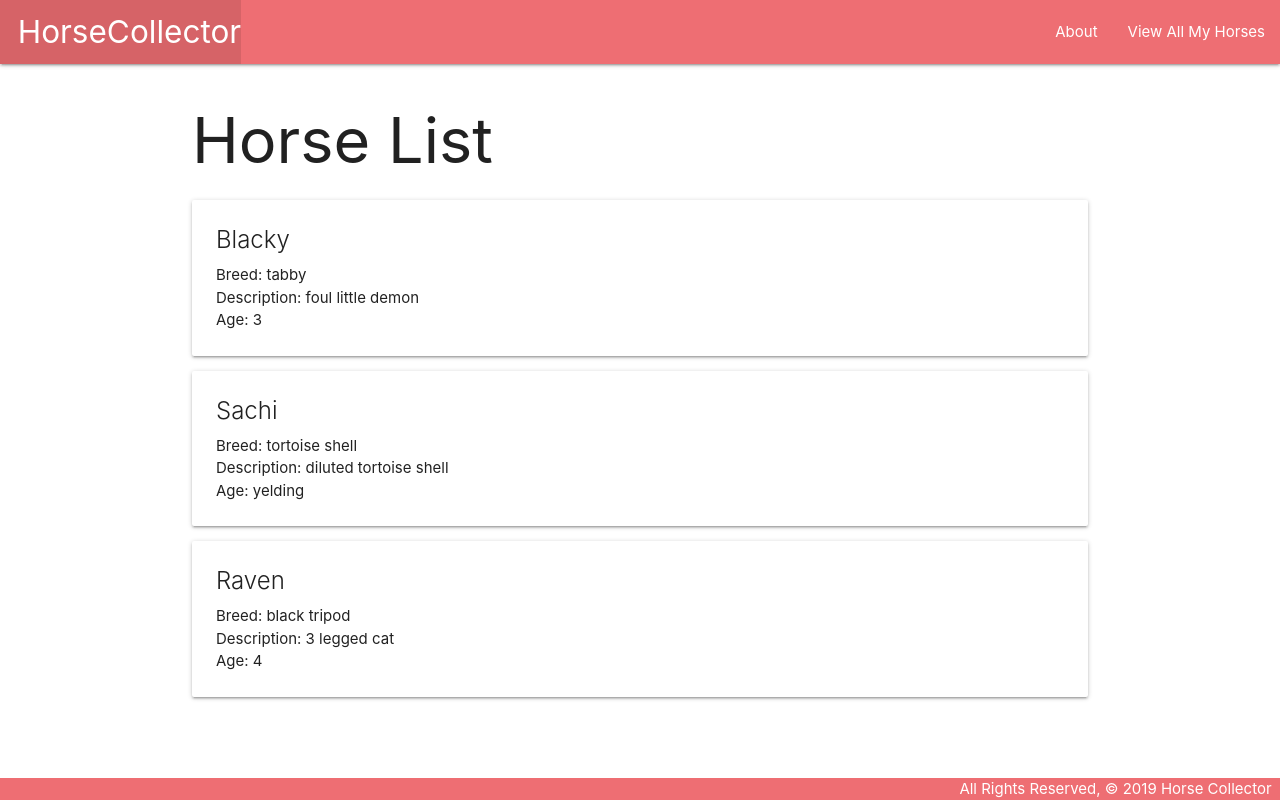
After one commit to lemonmade1/Horse_Collector_Xample, a Django app: page /horses/ in a window 1280 px wide. The commit adds this page. Run offline with Django 3.2, Linux system fonts and the light colour scheme.

Commit message:
finished day 1 Lab

```diff
--- a/horse_collector/urls.py
+++ b/horse_collector/urls.py
@@ -18,9 +18,8 @@ from django.contrib import admin
 from django.urls import path, include
 
 urlpatterns = [
+
     path('admin/', admin.site.urls),
 
     path('', include('main_app.urls')),
-
-    # path('about/', include(views.about, name='about')),
 ]
--- a/main_app/templates/base.html
+++ b/main_app/templates/base.html
@@ -22,6 +22,7 @@
         </ul>
         <ul class="right">
           <li><a href="/about">About</a></li>
+          <li><a href="/horses">View All My Horses</a></li>
         </ul>
       </div>
     </nav>
--- /dev/null
+++ b/main_app/templates/horses/index.html
@@ -0,0 +1,24 @@
+{% extends 'base.html' %}
+
+{% block content %}
+
+<h1>Horse List</h1>
+
+  {% for horse in horses %}
+
+    <div class="card">
+      <div class="card-content">
+        <span class="card-title">{{ horse.name }}</span>
+        <p>Breed: {{ horse.breed }}</p>
+        <p>Description: {{ horse.description }}</p>
+        {% if horse.age > 0 %}
+        <p>Age: {{ horse.age }}</p>
+        {% else %}
+        <p>Age: yelding</p>
+        {% endif %}
+      </div>
+    </div>
+
+  {% endfor %}
+
+{% endblock %}
--- a/main_app/urls.py
+++ b/main_app/urls.py
@@ -5,4 +5,6 @@ urlpatterns = [
   path('', views.home, name='home'),
 
   path('about/', views.about, name='about'),
+
+  path('horses/', views.horses_index, name='index'),
 ]
--- a/main_app/views.py
+++ b/main_app/views.py
@@ -1,5 +1,19 @@
 from django.shortcuts import render
 from django.http import HttpResponse
+
+# Note that parens are optional if not inheriting from another class
+class Horse:
+  def __init__(self, name, breed, description, age):
+    self.name = name
+    self.breed = breed
+    self.description = description
+    self.age = age
+
+horses = [
+  Horse('Blacky', 'tabby', 'foul little demon', 3),
+  Horse('Sachi', 'tortoise shell', 'diluted tortoise shell', 0),
+  Horse('Raven', 'black tripod', '3 legged cat', 4)
+]
 
 # Create your views here.
 def home(request):
@@ -7,3 +21,8 @@ def home(request):
 
 def about(request):
   return render(request, 'about.html')
+
+def horses_index(request):
+  return render(request, 'horses/index.html', {
+    'horses': horses
+  })
```
